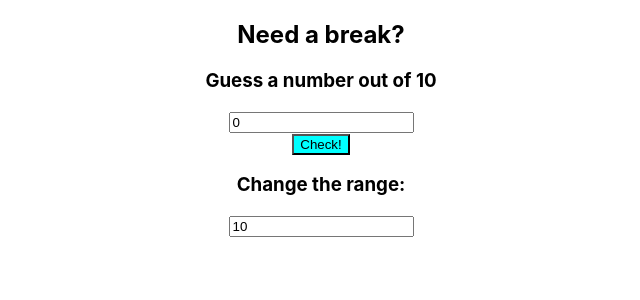
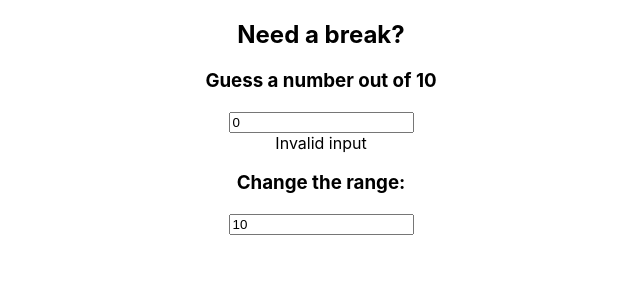
Before and after one commit to JashanB/Number-guesser, a React (Create React App) app in the folder numberguesser/: page / in a window 1280 px wide. Shown: the top 300 px of the page, without its empty margins (319-959 px from the left). Built offline with nearby package versions, Linux system fonts and the light colour scheme.

Commit message:
more unit tests to handle edge cases

```diff
--- a/numberguesser/src/components/form/Form.js
+++ b/numberguesser/src/components/form/Form.js
@@ -2,7 +2,7 @@ import React from "react";
 import './Form.css';
 
 export function Button(props) {
-  if (props.inputNumber === 0 || props.inputNumber) {
+  if (props.inputNumber <= props.range && (props.inputNumber === 0 || props.inputNumber)) {
     return (
       <button data-testid="check-button" className="check-button" onClick={function () {
         if (props.checkAnswer === false) {
@@ -24,7 +24,7 @@ export function Button(props) {
 
 export default function Form(props) {
   return (
-    <div className="input-your-guess">
+    <div className="input-your-guess" data-testid="input-form-container">
       <form data-testid="input-form" autoComplete="off" onSubmit={event => event.preventDefault()}>
         <input
           className="guess-number"
@@ -38,7 +38,7 @@ export default function Form(props) {
           data-testid="number-input"
         />
       </form>
-      <Button setCheckAnswer={props.setCheckAnswer} checkAnswer={props.checkAnswer} inputNumber={props.inputNumber} actualAnswer={props.actualAnswer} setCompareAnswer={props.setCompareAnswer} />
+      <Button range={props.range} setCheckAnswer={props.setCheckAnswer} checkAnswer={props.checkAnswer} inputNumber={props.inputNumber} actualAnswer={props.actualAnswer} setCompareAnswer={props.setCompareAnswer} />
     </div>
   )
 }
```
Also changed, not shown: 1 other file (tests, documents, lock files or other folders).
